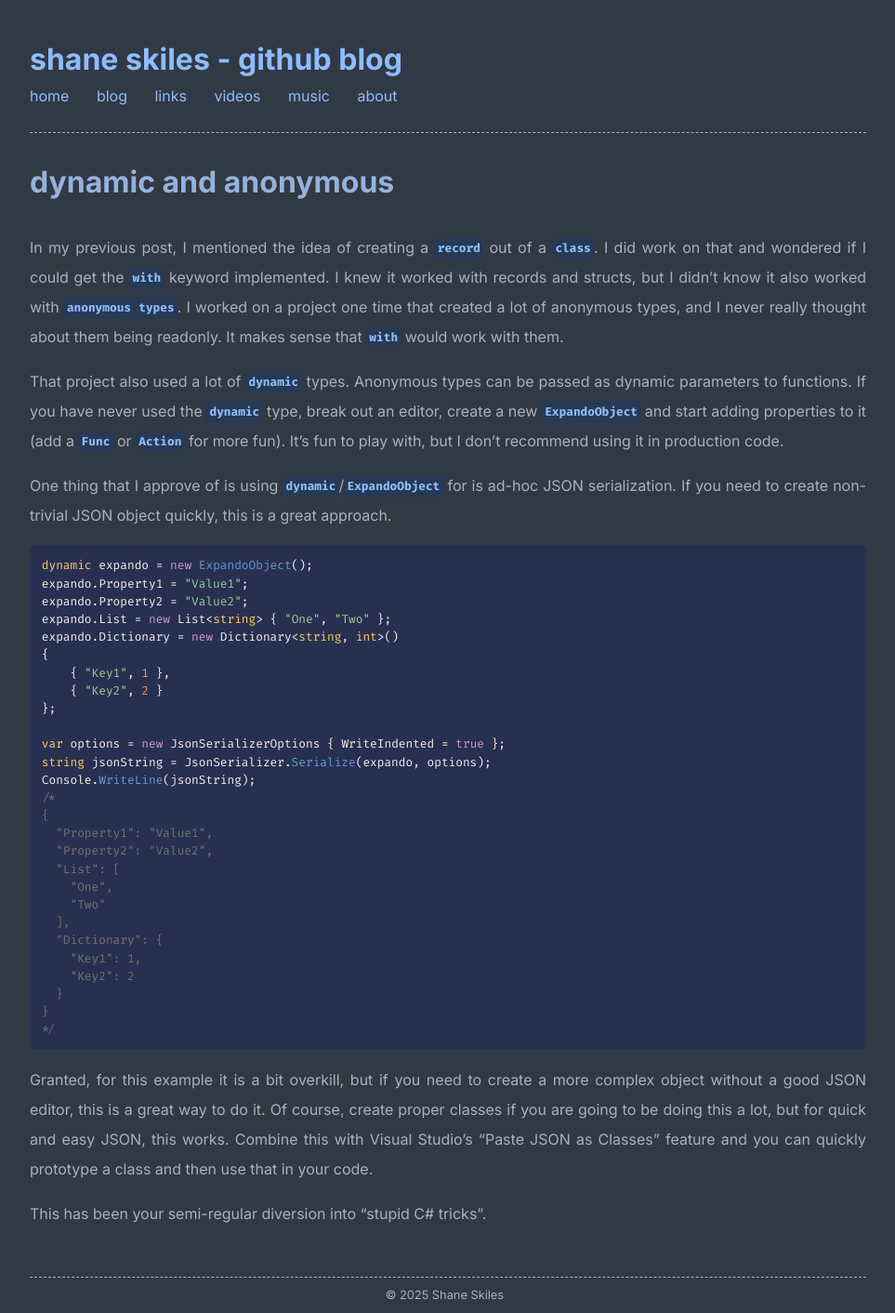
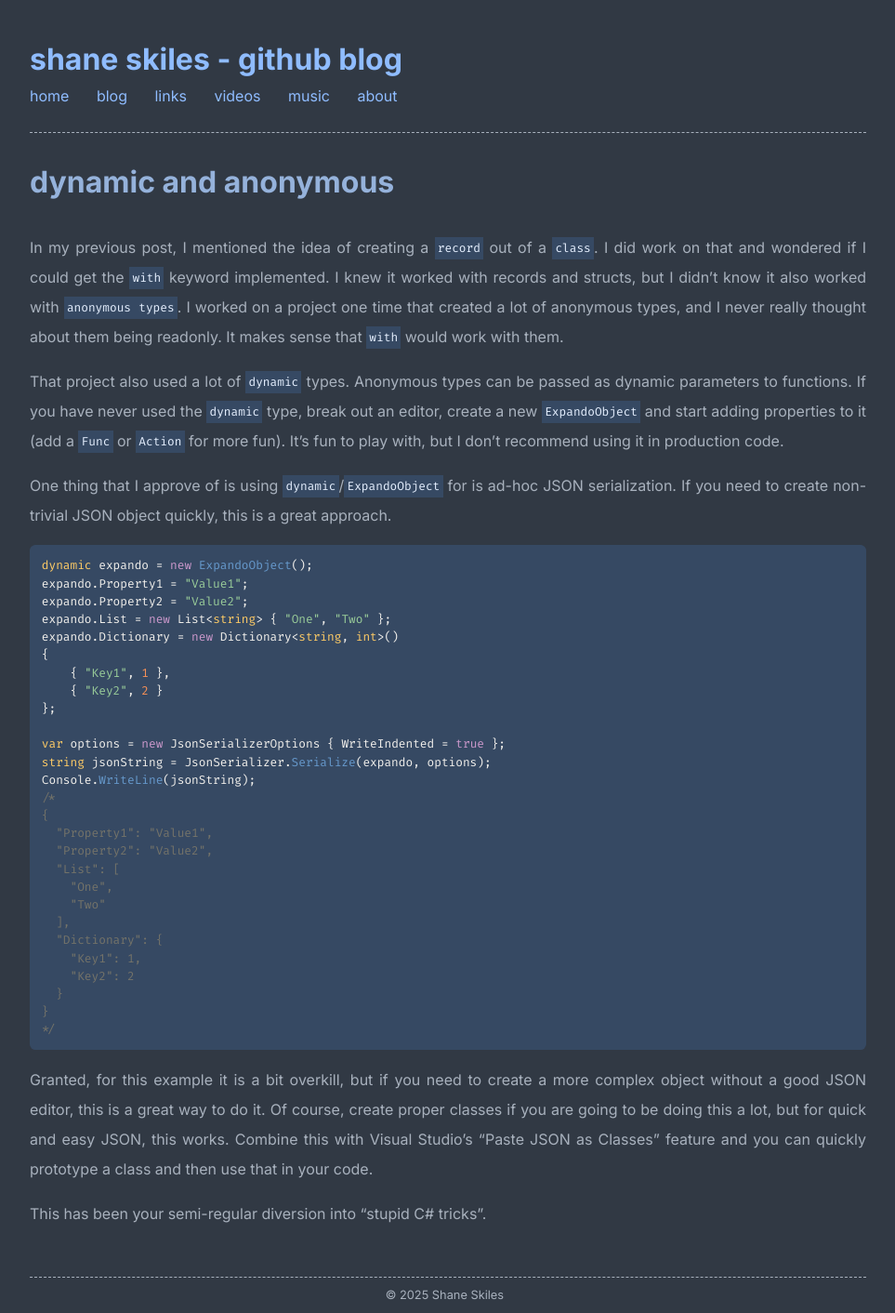
Before and after one commit to shaneskiles/shaneskiles.github.io, a Jekyll site: the page built from _posts/2025-07-07-dynamic-and-anonymous.md, in a window 1280 px wide. Shown: the whole page at 93% size, without its empty margins (158-1121 px from the left). Built offline with Jekyll 4.4.1, drawn with Linux system fonts in a browser that asks for light colours.

Commit message:
Update color variables for improved theme consistency

```diff
--- a/_sass/lunardrift.scss
+++ b/_sass/lunardrift.scss
@@ -95,10 +95,10 @@
       --links-hover: hsl(216, 100%, 60%);
       --highlight: hsl(215, 26%, 54%);
       --bg: hsl(215, 16%, 23%);
-      --bg-secondary: hsl(215, 37%, 24%);
+      --bg-secondary: hsl(215, 30%, 30%);
       --text: hsl(215, 14%, 70%);
-      --text-secondary: hsl(215, 19%, 73%);
-      --code-text: hsl(215, 100%, 78%);
+      --text-secondary: hsl(215, 20%, 75%);
+      --code-text: hsl(215, 100%, 95%);
       --share-text: hsl(0, 0%, 77%);
   };
 }
@@ -211,7 +211,7 @@
   background-color: var(--bg-secondary);
   padding: 0.2rem;
   color: var(--code-text);
-  font-weight: bold;
+  //font-weight: bold;
 }
 .post-title {
   // margin-bottom:-1.5rem;
--- a/_sass/syntax.scss
+++ b/_sass/syntax.scss
@@ -1,6 +1,6 @@
 .highlight .hll { background-color: #515151 }
 /*.highlight  { background: #2d2d2d; color: #f2f0ec }*/
-.highlight  { background: #283051; /*#1A1F35;*/ color: #f2f0ec }
+.highlight  { background: hsl(215, 30%, 30%); /*#1A1F35;*/ color: hsl(215, 100%, 95%)/*#f2f0ec*/ }
 .highlight .c { color: #DAE2EA } /* Comment #9AA0A6 */
 .highlight .err { color: #f2777a } /* Error */
 .highlight .k { color: #cc99cc } /* Keyword */
```
